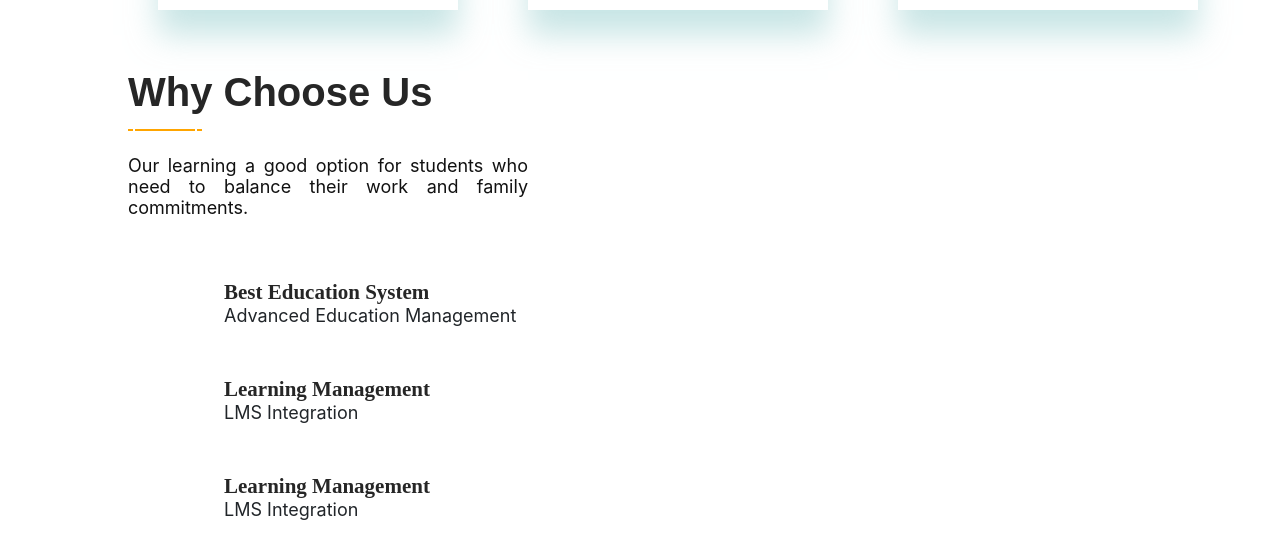
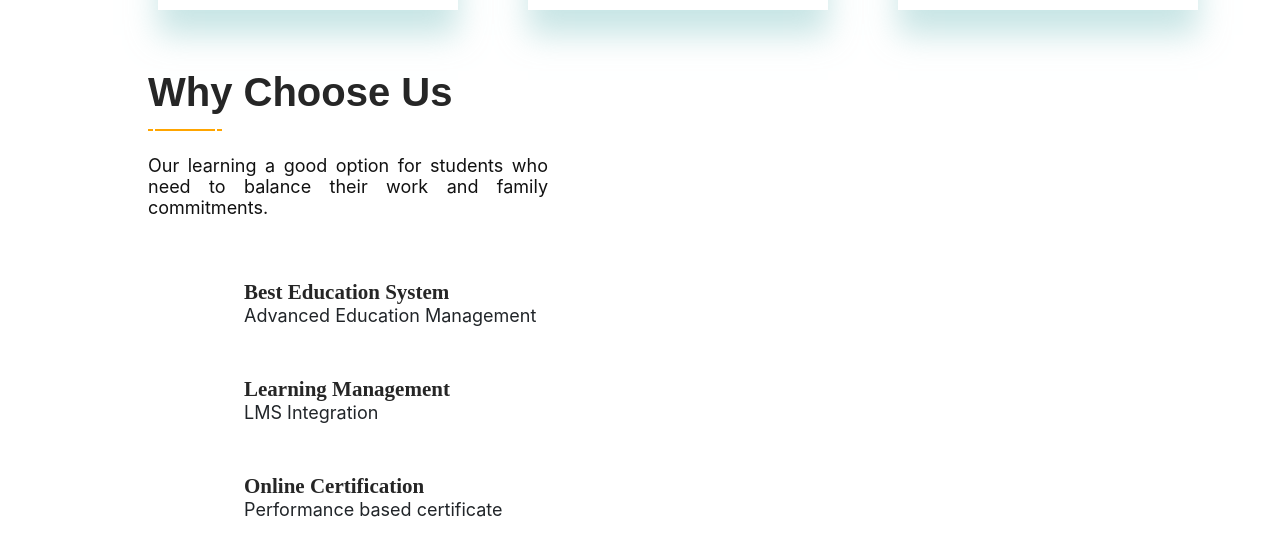
Before and after one commit to TamannaAfroz2666/Online-Course-BD, a React (Create React App) app: page / in a window 1280 px wide. Shown: the part 1648-2204 px from the top of the page. Built offline with nearby package versions, Linux system fonts and the light colour scheme; some icons are missing.

Commit message:
fixed the line issue

```diff
--- a/src/components/ChooseUs/ChooseInfo/ChooseInfo.css
+++ b/src/components/ChooseUs/ChooseInfo/ChooseInfo.css
@@ -3,14 +3,8 @@
     padding: 0;
     box-sizing: border-box;
 }
-.chooseInfo{
-    width: 80%;
-    margin: auto;
-    margin-top: 60px;
-}
-.infoHead{
-    /* width: 400px; */
-}
+
+
 .infoHead h1{
     font-size: 40px;
     text-transform: capitalize;
--- a/src/components/ChooseUs/ChooseInfo/ChooseInfo.js
+++ b/src/components/ChooseUs/ChooseInfo/ChooseInfo.js
@@ -47,8 +47,8 @@ const ChooseInfo = () => {
 
                     </div>
                     <div className="shortDescription">
-                        <h5>Learning Management</h5>
-                        <span>LMS Integration</span>
+                        <h5>Online Certification</h5>
+                        <span>Performance based certificate</span>
                     </div>
                 </div>
 
--- a/src/components/ChooseUs/ChooseUs.css
+++ b/src/components/ChooseUs/ChooseUs.css
@@ -4,6 +4,12 @@
     box-sizing: border-box;
 }
 
-/* .chooseUs{
+.chooseUs{
+    width: 80%;
+    margin: auto;
+
     margin-top: 60px;
-} */
+}
+.chooseHead{
+    margin-left: 20px;
+}
--- a/src/components/ChooseUs/ChooseUs.js
+++ b/src/components/ChooseUs/ChooseUs.js
@@ -5,7 +5,12 @@ import ChooseInfo from './ChooseInfo/ChooseInfo';
 const ChooseUs = () => {
     return (
         <div className='chooseUs'>
-          <ChooseInfo></ChooseInfo>
+            <div className="chooseHead">
+                <div className="chooseInfo">
+                <ChooseInfo></ChooseInfo>
+                </div>
+            </div>
+
         </div>
     );
 };
```
